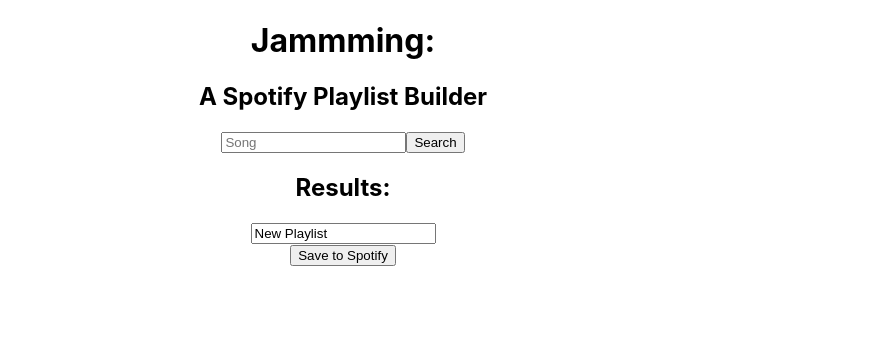
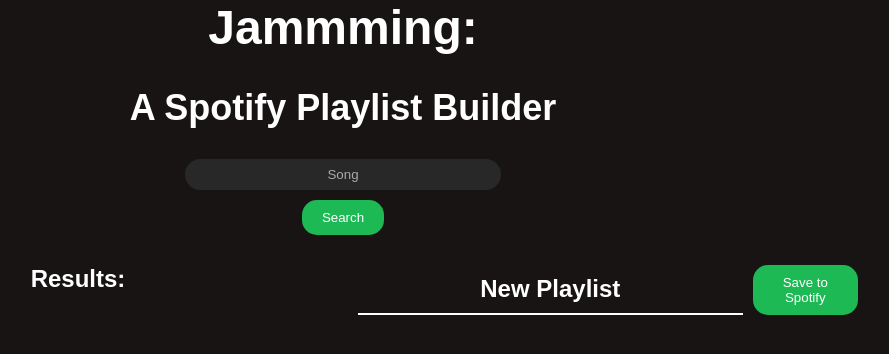
Before and after one commit to johnnyBettencourt/Jammming, a React (Create React App) app: page / in a window 1280 px wide. Shown: the top 354 px of the page, without its empty margins (297-1186 px from the left). Built offline with nearby package versions, Linux system fonts and the light colour scheme.

Commit message:
styled app

```diff
--- a/src/components/App/App.css
+++ b/src/components/App/App.css
@@ -1,38 +1,182 @@
-.App {
+/* Reset some default styles */
+body, html {
+  margin: 0;
+  padding: 0;
+  font-family: Arial, sans-serif;
+  background-color: #191414;
+  color: #ffffff;
+}
+
+/* Apply styles to the root container */
+#root {
+  display: flex;
+  justify-content: center;
+  align-items: center;
+  min-height: 100vh;
+}
+
+/* Apply styles to the main content area */
+.app {
+  max-width: 600px;
+  padding: 20px;
+  background-color: #121212;
+  box-shadow: 0 2px 4px rgba(0, 0, 0, 0.1);
+  border-radius: 8px;
+}
+
+/* Apply styles to headings */
+h1, h2, h3 {
+  margin-top: 0;
+  color: #ffffff;
+}
+
+/* Apply styles to app heading */
+.app-heading {
+  text-align: center;
+  color: #ffffff;
+  font-size: 24px;
+  margin-bottom: 20px;
+  display: flex;
+  flex-direction: column;
+  align-items: center;
+}
+
+.container {
+  display: grid;
+  grid-template-columns: 1fr 1fr; /* Two equal-sized columns */
+  grid-gap: 10px; /* Spacing between columns */
+  justify-items: center;
+}
+
+.col {
+  padding: 10px;
+  width: 500px;
+  height: 1000px;
+}
+
+.results-title{
   text-align: center;
 }
 
-.App-logo {
-  height: 40vmin;
-  pointer-events: none;
+.button {
+  display: inline-block;
+  padding: 10px 20px;
+  background-color: #1db954;
+  color: #ffffff;
+  border: none;
+  border-radius: 15px;
+  cursor: pointer;
+  text-decoration: none;
+  transition: background-color 0.3s ease;
 }
 
-@media (prefers-reduced-motion: no-preference) {
-  .App-logo {
-    animation: App-logo-spin infinite 20s linear;
-  }
+.button:hover {
+  background-color: #1ed760;
 }
 
-.App-header {
-  background-color: #282c34;
-  min-height: 100vh;
+/* Apply styles to form elements */
+.input {
+  text-align: center;
   display: flex;
-  flex-direction: column;
-  align-items: center;
-  justify-content: center;
-  font-size: calc(10px + 2vmin);
-  color: white;
+  width: 300px;
+  padding: 8px;
+  margin-bottom: 10px;
+  border: none;
+  border-radius: 500px; /* Smaller value for a more rounded appearance */
+  background-color: #282828; /* A darker background color */
+  color: #ffffff;
 }
 
-.App-link {
-  color: #61dafb;
+.input:focus {
+  outline: none;
+  border-color: #1db954;
+  box-shadow: 0 0 0 2px #1db954;
 }
 
-@keyframes App-logo-spin {
-  from {
-    transform: rotate(0deg);
-  }
-  to {
-    transform: rotate(360deg);
-  }
+.input::placeholder {
+  color: #ffffff;
+  opacity: 0.6;
 }
+
+.input-like-h2 {
+  display: block;
+  width: 100%;
+  padding: 10px;
+  margin-bottom: 20px;
+  font-size: 24px;
+  font-weight: bold;
+  color: #ffffff;
+  background-color: transparent;
+  border: none;
+  border-bottom: 2px solid #ffffff;
+  outline: none;
+  text-align: center;
+}
+
+.input-like-h2:focus {
+  border-bottom-color: #1db954;
+}
+
+.little-button {
+  display: inline-block;
+  padding: 5px 10px;
+  font-size: 14px;
+  background-color: #1db954;
+  color: #ffffff;
+  border: none;
+  border-radius: 15px;
+  cursor: pointer;
+  text-decoration: none;
+  justify-self: end;
+  width: 30px;
+  height: 30px;
+  font-size: 1.2rem;
+  transition: background-color 0.3s ease;
+}
+
+.little-button:hover {
+  background-color: #1ed760;
+}
+
+.delete-button {
+  background-color: #ff3b30;
+}
+
+.delete-button:hover {
+  background-color: #f0453a;
+}
+
+.track-info {
+  display: flex;
+  justify-content: space-between;
+  width: 100%;
+  max-width: 500px;
+  align-items: center;
+}
+
+.track-title {
+  flex-grow: 1;
+  margin-right: 10px;
+}
+
+.playlist-title-container{
+  display: flex;
+}
+
+.playlist-title-container button{
+  width: fit-content;
+  height: 50px;
+  margin-left: 10px;
+  background-color: #1db954;
+  color: #ffffff;
+  border: none;
+  border-radius: 15px;
+  cursor: pointer;
+  text-decoration: none;
+  padding: 0 20px;
+  transition: background-color 0.3s ease;
+}
+
+.playlist-title-container button:hover {
+  background-color: #1ed760;
+}
--- a/src/components/App/App.js
+++ b/src/components/App/App.js
@@ -37,16 +37,23 @@
   }, [playlistName, playlistTracks]);
 
   return (
-    <div className="App">
+    <div className="App"><div className='app-heading'>
       <Header />
       <SearchBar
         onSearch={search}
       />
+    </div>
+
+      <div className='container'>
+        <div className='col'>
           <SearchResults
           tracks={searchResults}
           onAdd={addTrack}
         />
+        </div>
+        <div className='col'>
           <Playlist
+          className='col'
           playlistName={playlistName}
           setPlaylistName={setPlaylistName}
           tracks={playlistTracks}
@@ -54,6 +61,9 @@
           onSave={savePlaylist}
         />
         </div>
+
+      </div>
+    </div>
   );
 }
 
--- a/src/components/Playlist/Playlist.js
+++ b/src/components/Playlist/Playlist.js
@@ -8,15 +8,18 @@
     );
     return (
         <>
-            <div className="header">
-                <input placeholder={playlistName}
-                onChange={handleNameChange}
-                value={playlistName}
+            <div className="playlist-title-container">
+                <input
+                    className="input-like-h2"
+                    placeholder={playlistName}
+                    onChange={handleNameChange}
+                    value={playlistName}
                 />
+                <button className='button' onClick={onSave}>Save to Spotify</button>
             </div>
 
             <TrackList tracks={tracks} onRemove={onRemove} isRemoval={true}/>
-            <button onClick={onSave}>Save to Spotify</button>
+
         </>
     )
 
--- a/src/components/SearchBar/SearchBar.js
+++ b/src/components/SearchBar/SearchBar.js
@@ -15,8 +15,8 @@
     return (
         <div>
             <form onSubmit={search}>
-                <input placeholder="Song" onChange={handleTermChange} />
-                <button type="submit">
+                <input className='input' placeholder="Song" onChange={handleTermChange} />
+                <button className="button" type="submit">
                     Search
                 </button>
             </form>
--- a/src/components/SearchResults/SearchResults.js
+++ b/src/components/SearchResults/SearchResults.js
@@ -3,7 +3,7 @@
 function SearchResults({ tracks, onAdd }) {
     return (
         <>
-            <h2>Results:</h2>
+            <h2 className="results-title">Results:</h2>
             <TrackList tracks={tracks} onAdd={onAdd}/>
         </>
     );
--- a/src/components/Track/Track.js
+++ b/src/components/Track/Track.js
@@ -9,19 +9,19 @@
     const renderAction = () => {
         if(isRemoval) {
             return (
-                <button onClick={removeTrack}> - </button>
+                <button className="little-button delete-button" onClick={removeTrack}> - </button>
             )
         }else {
             return(
-                <button onClick={addTrack}> + </button>
+                <button className="little-button" onClick={addTrack}> + </button>
             )
         }
     }
 
     return (
-        <div>
+        <div className="track-info">
             <div>
-                <h3>{track.name}</h3>
+                <h3 class="track-title">{track.name}</h3>
                 <p>
                     {track.artist} | {track.album}
                 </p>
```
Lines whose indentation alone changed are shown as unchanged.
